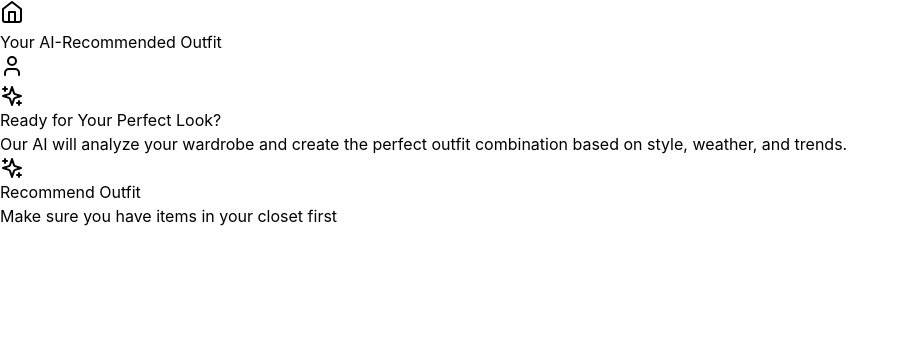
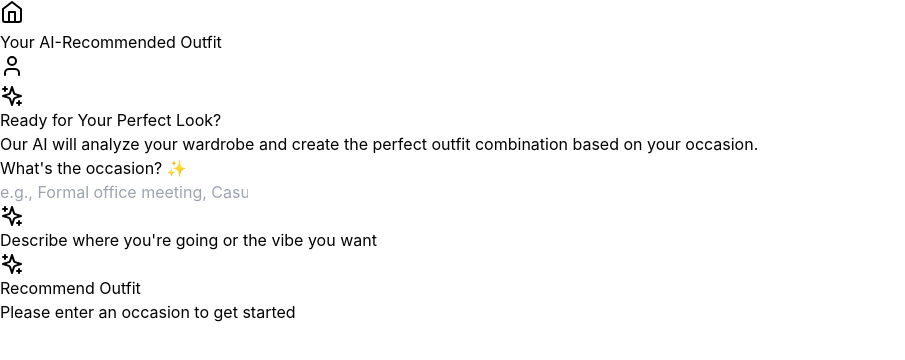
Before and after one commit to HARSH-2002-07/fashhit, a React (Vite) app in the folder frontend/: page /outfit in a window 1280 px wide. Shown: the top 360 px of the page, without its empty margins (0-905 px from the left). Built offline with nearby package versions, Linux system fonts and the light colour scheme; no server answers.

Commit message:
feat: Enhance OutfitRecommendation component with scenario input for personalized outfit suggestions; update recommendation logic to use user-defined scenarios.

```diff
--- a/frontend/src/components/OutfitRecommendation.jsx
+++ b/frontend/src/components/OutfitRecommendation.jsx
@@ -13,6 +13,7 @@ const OutfitRecommendation = () => {
   const [error, setError] = useState(null);
   const [currentOutfit, setCurrentOutfit] = useState(null);
   const [showUserMenu, setShowUserMenu] = useState(false);
+  const [scenario, setScenario] = useState('');
 
   const handleRecommend = async () => {
     setLoading(true);
@@ -25,7 +26,7 @@ const OutfitRecommendation = () => {
           'Content-Type': 'application/json',
         },
         body: JSON.stringify({
-          query: 'casual everyday outfit',
+          query: scenario || 'casual everyday outfit',
           user_id: user?.id
         })
       });
@@ -57,7 +58,7 @@ const OutfitRecommendation = () => {
           'Content-Type': 'application/json',
         },
         body: JSON.stringify({
-          query: 'casual everyday outfit',
+          query: scenario || 'casual everyday outfit',
           user_id: user?.id
         })
       });
@@ -149,14 +150,37 @@ const OutfitRecommendation = () => {
               <h2 className="text-4xl font-bold text-gray-900 mb-4">
                 Ready for Your Perfect Look?
               </h2>
-              <p className="text-lg text-gray-600 max-w-md mx-auto">
-                Our AI will analyze your wardrobe and create the perfect outfit combination based on style, weather, and trends.
+              <p className="text-lg text-gray-600 max-w-md mx-auto mb-8">
+                Our AI will analyze your wardrobe and create the perfect outfit combination based on your occasion.
               </p>
+
+              {/* Scenario Input */}
+              <div className="max-w-xl mx-auto mb-8">
+                <label htmlFor="scenario" className="block text-left text-sm font-semibold text-gray-700 mb-3">
+                  What's the occasion? ✨
+                </label>
+                <div className="relative">
+                  <input
+                    id="scenario"
+                    type="text"
+                    value={scenario}
+                    onChange={(e) => setScenario(e.target.value)}
+                    placeholder="e.g., Formal office meeting, Casual coffee date, Party at night club..."
+                    className="w-full px-6 py-4 text-lg border-2 border-gray-200 rounded-xl focus:border-blue-500 focus:ring-4 focus:ring-blue-100 transition outline-none shadow-sm"
+                  />
+                  <div className="absolute right-4 top-1/2 transform -translate-y-1/2 text-gray-400">
+                    <Sparkles className="w-5 h-5" />
+                  </div>
+                </div>
+                <p className="text-sm text-gray-500 mt-2 text-left">
+                  Describe where you're going or the vibe you want
+                </p>
+              </div>
             </div>
 
             <button
               onClick={handleRecommend}
-              disabled={loading}
+              disabled={loading || !scenario.trim()}
               className="bg-gradient-to-r from-blue-500 to-purple-600 hover:from-blue-600 hover:to-purple-700 disabled:from-gray-400 disabled:to-gray-500 disabled:cursor-not-allowed text-white px-12 py-4 rounded-full text-lg font-semibold transition shadow-xl hover:shadow-2xl transform hover:scale-105 flex items-center space-x-3"
             >
               {loading ? (
@@ -172,6 +196,12 @@ const OutfitRecommendation = () => {
               )}
             </button>
 
+            {!scenario.trim() && !loading && (
+              <p className="text-sm text-gray-500 mt-4">
+                Please enter an occasion to get started
+              </p>
+            )}
+
             {error && (
               <div className="mt-6 p-4 bg-red-50 border border-red-200 rounded-lg text-red-600 text-sm max-w-md">
                 <p className="font-medium">⚠️ {error}</p>
@@ -185,20 +215,21 @@ const OutfitRecommendation = () => {
                 )}
               </div>
             )}
-
-            <p className="text-sm text-gray-500 mt-6">
-              Make sure you have items in your closet first
-            </p>
           </div>
         ) : (
           /* Show Outfit Recommendation */
           <>
             <div className="text-center mb-12">
+              <div className="inline-block px-6 py-2 bg-gradient-to-r from-blue-100 to-purple-100 rounded-full mb-4">
+                <p className="text-sm font-semibold text-gray-700">
+                  🎯 Occasion: <span className="text-blue-600">{scenario}</span>
+                </p>
+              </div>
               <h2 className="text-3xl font-bold text-gray-900 mb-3">
                 Your AI-Recommended Outfit
               </h2>
               <p className="text-gray-600">
-                Based on your closet and current trends
+                Perfectly curated for your occasion
               </p>
             </div>
 
```
